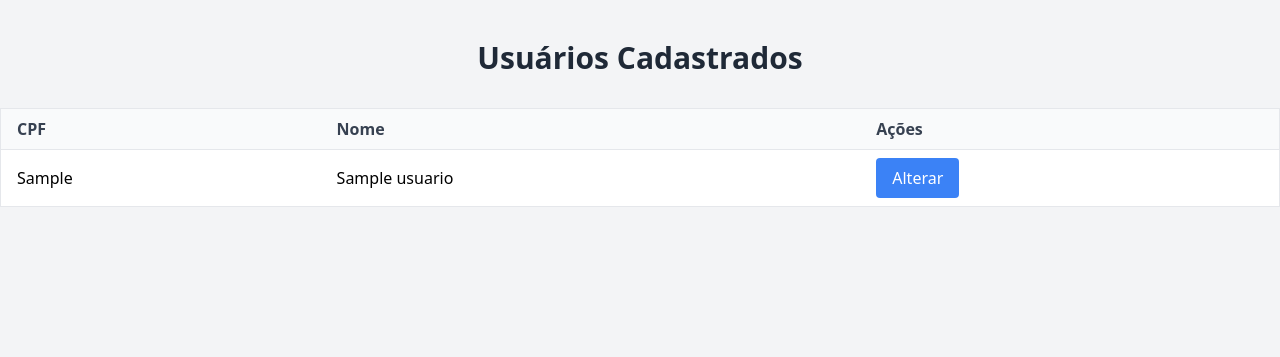
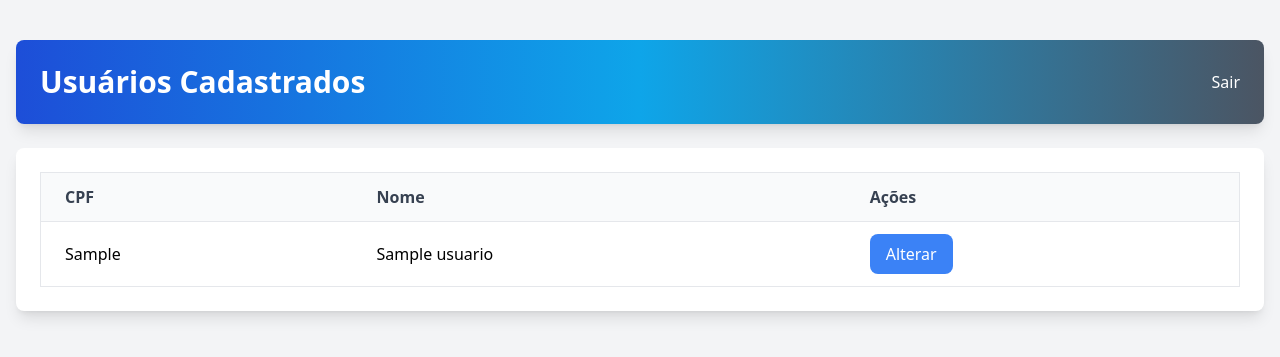
Before and after one commit to BrenoMacedo56/PHP_leraning-project, a PHP site: page /show_user.php in a window 1280 px wide. Shown: the top 357 px of the page. Run offline with PHP 8.4, Linux system fonts and the light colour scheme; tables that the repository leaves empty or names only in its code hold one stand-in row (values such as "Sample post"); some libraries are stand-ins or nearby versions.

Commit message:
Third commit

```diff
--- a/show_user.php
+++ b/show_user.php
@@ -1,15 +1,20 @@
 <?php
-include("conection.php");
+require_once("conection.php");
 
-if ($conn->connect_error) {
-    die("Erro de conexão: " . $conn->connect_error);
+if (!$conn || $conn->connect_error) {
+    die("Erro de conexão: " . ($conn ? $conn->connect_error : "Conexão não estabelecida"));
 }
 
 $sql = "SELECT cpf, name FROM usuarios";
-$result = $conn->query($sql);
+$stmt = $conn->prepare($sql);
+if (!$stmt) {
+    die("Erro na preparação da consulta: " . $conn->error);
+}
+
+$stmt->execute();
+$result = $stmt->get_result();
 
 ?>
-
 <!DOCTYPE html>
 <html lang="pt-br">
 <head>
@@ -19,35 +24,44 @@ $result = $conn->query($sql);
     <script src="https://cdn.tailwindcss.com"></script>
 </head>
 <body class="bg-gray-100">
-    <div class="container mx-auto mt-10">
-        <h1 class="text-3xl font-bold text-center text-gray-800 mb-8">Usuários Cadastrados</h1>
+    <div class="container mx-auto mt-10 px-4">
+        <div class="bg-gradient-to-r from-blue-700 via-sky-500 to-gray-600 text-white p-6 rounded-lg shadow-lg mb-6 flex justify-between items-center">
+            <h1 class="text-3xl font-bold">Usuários Cadastrados</h1>
+            <a href="sair.php" class=text-withe-700 px-4 py-2 rounded-lg transition duration-300 ease-in-out hover:bg-blue-100">
+                Sair
+            </a>
+        </div>
 
-        <div class="overflow-x-auto">
-            <table class="min-w-full bg-white border border-gray-200">
+        <div class="bg-white p-6 rounded-lg shadow-lg overflow-x-auto">
+            <table class="min-w-full bg-white border border-gray-200 rounded-lg">
                 <thead class="bg-gray-50">
                     <tr>
-                        <th class="py-2 px-4 text-left font-semibold text-gray-700">CPF</th>
-                        <th class="py-2 px-4 text-left font-semibold text-gray-700">Nome</th>
-                        <th class="py-2 px-4 text-left font-semibold text-gray-700">Ações</th>
+                        <th class="py-3 px-6 text-left font-semibold text-gray-700">CPF</th>
+                        <th class="py-3 px-6 text-left font-semibold text-gray-700">Nome</th>
+                        <th class="py-3 px-6 text-left font-semibold text-gray-700">Ações</th>
                     </tr>
                 </thead>
                 <tbody>
                     <?php
                     if ($result->num_rows > 0) {
                         while ($row = $result->fetch_assoc()) {
-                            echo "<tr class='border-t border-gray-200'>";
-                            echo "<td class='py-2 px-4'>" . htmlspecialchars($row['cpf']) . "</td>";
-                            echo "<td class='py-2 px-4'>" . htmlspecialchars($row['name']) . "</td>";
-                            echo "<td class='py-2 px-4'>";
-                            echo "<form action='alt_user.php' method='POST'>";
-                            echo "<input type='hidden' name='cpfAnterior' value='" . htmlspecialchars($row['cpf']) . "'>";
-                            echo "<button type='submit' class='py-2 px-4 bg-blue-500 text-white rounded'>Alterar</button>";
-                            echo "</form>";
-                            echo "</td>";
-                            echo "</tr>";
+                            $cpf = htmlspecialchars($row['cpf']);
+                            $name = htmlspecialchars($row['name']);
+                            echo <<<HTML
+                            <tr class='border-t border-gray-200'>
+                                <td class='py-3 px-6'>{$cpf}</td>
+                                <td class='py-3 px-6'>{$name}</td>
+                                <td class='py-3 px-6'>
+                                    <form action='alt_user.php' method='POST'>
+                                        <input type='hidden' name='cpfAnterior' value='{$cpf}'>
+                                        <button type='submit' class='py-2 px-4 bg-blue-500 hover:bg-blue-600 text-white rounded-lg transition duration-300'>Alterar</button>
+                                    </form>
+                                </td>
+                            </tr>
+                            HTML;
                         }
                     } else {
-                        echo "<tr><td colspan='3' class='py-4 px-4 text-center text-gray-500'>Nenhum usuário cadastrado</td></tr>";
+                        echo "<tr><td colspan='3' class='py-4 px-6 text-center text-gray-500'>Nenhum usuário cadastrado</td></tr>";
                     }
                     ?>
                 </tbody>
```
Also changed, not shown: alt_user.php (+38 -18 lines), main.php (+31 -17 lines).
